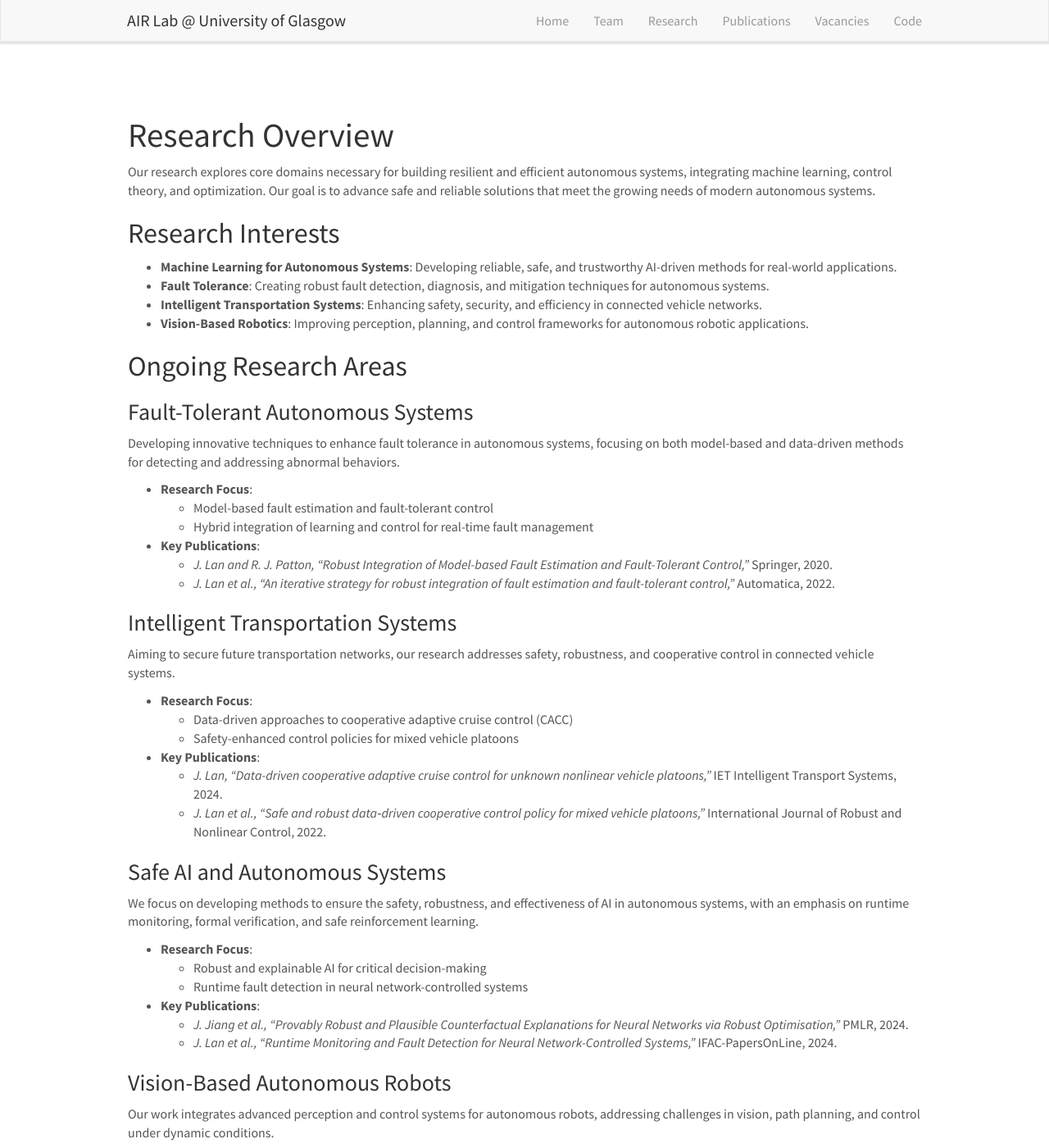
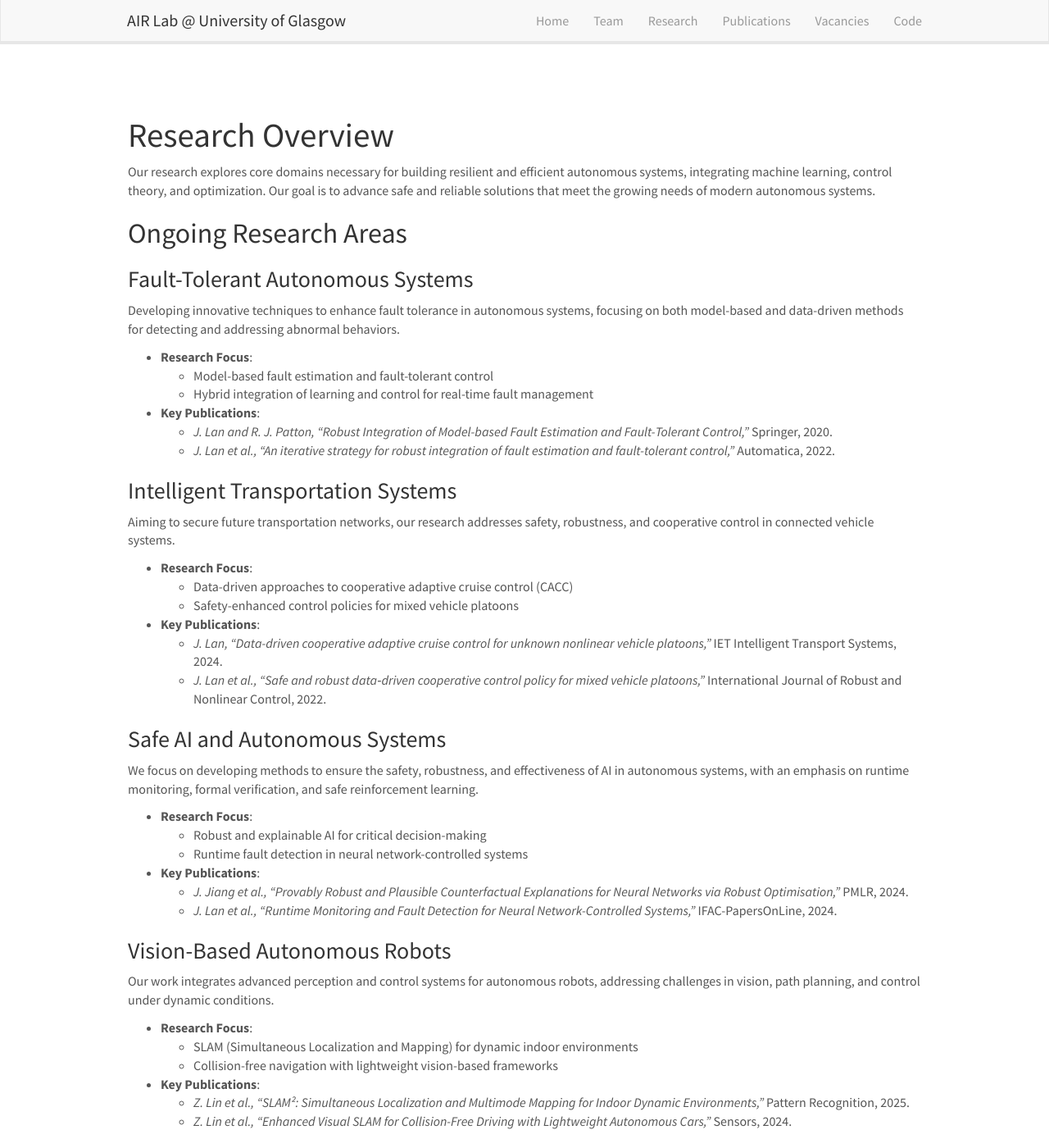
Before and after one commit to AIR-Lan/AIR-Lab, a Jekyll site: the page built from _pages/research.md, in a window 1280 px wide and 1400 px high. Shown: the whole window at 82% size. Built offline with Jekyll 4.4.1, drawn with Linux system fonts in a browser that asks for light colours; nearby versions of some CDN libraries; some of the changed text lies outside the part shown.

Commit message:
Update research.md

```diff
--- a/_pages/research.md
+++ b/_pages/research.md
@@ -9,12 +9,6 @@ permalink: /research/
 # Research Overview
 
 Our research explores core domains necessary for building resilient and efficient autonomous systems, integrating machine learning, control theory, and optimization. Our goal is to advance safe and reliable solutions that meet the growing needs of modern autonomous systems.
-
-## Research Interests
-- **Machine Learning for Autonomous Systems**: Developing reliable, safe, and trustworthy AI-driven methods for real-world applications.
-- **Fault Tolerance**: Creating robust fault detection, diagnosis, and mitigation techniques for autonomous systems.
-- **Intelligent Transportation Systems**: Enhancing safety, security, and efficiency in connected vehicle networks.
-- **Vision-Based Robotics**: Improving perception, planning, and control frameworks for autonomous robotic applications.
 
 ## Ongoing Research Areas
 
@@ -60,4 +54,4 @@ Our work integrates advanced perception and control systems for autonomous robot
 
 ---
 
-For a comprehensive list of our work, please visit our [publications page](./publications), where you can explore detailed descriptions and access full-text articles of our research papers.
+For a comprehensive list of our work, please visit our publications page.
```
